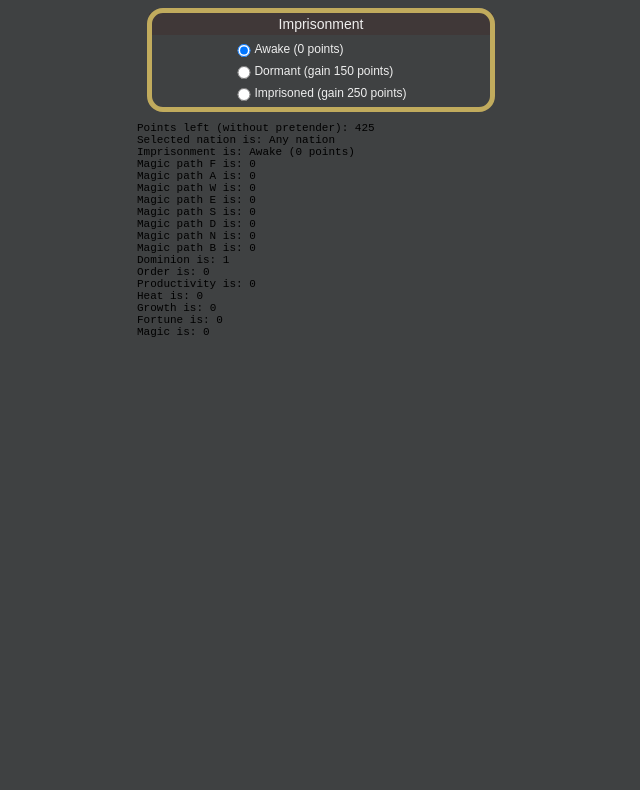
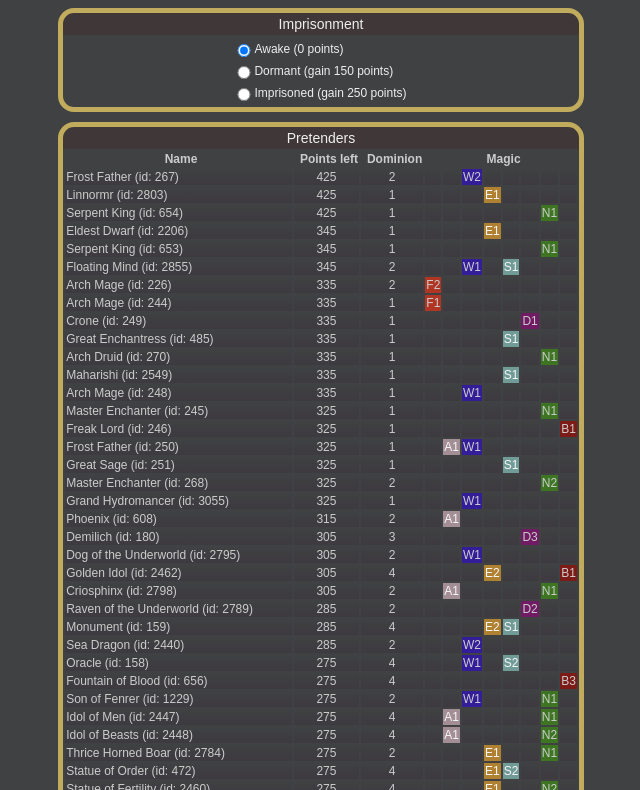
Before and after one commit to bsielski/pretenders-dom5, a React (Create React App) app: page / in a window 1280 px wide. Shown: the part 330-1120 px from the top of the page, without its empty margins (319-959 px from the left). Before the commit the page ends 800 px from the top, so only its background shows below. Built offline with nearby package versions, Linux system fonts and the light colour scheme.

Commit message:
Pretender table

```diff
--- a/src/App.js
+++ b/src/App.js
@@ -1,7 +1,9 @@
 import React, { Component } from 'react';
+import {getPretenders} from './pretenders';
 import {getNations} from './nations';
 import {magicCost} from './magicCost';
 import {scalesCost} from './scalesCost';
+import {dominionCost} from './dominionCost';
 import {totalBlessPoints} from './blessPoints';
 
 import './App.css';
@@ -44,16 +46,17 @@ class App extends Component {
     this.scaleMin = -3;
     this.scaleMax = 3;
     this.imprisonmentOptions = {
-      1:  { points: 0,
+      1: { points: 0,
           label: "Awake (0 points)",
         },
-      2:  { points: 150,
+      2: { points: 150,
           label: "Dormant (gain 150 points)",
         },
-      3:  { points: 250,
+      3: { points: 250,
           label: "Imprisoned (gain 250 points)",
         },
     };
+    this.pretenders = getPretenders();
     this.nations = getNations();
     this.state = {
       nationId: 0,
@@ -121,6 +124,7 @@ class App extends Component {
     const isImprosonmentChecked = (value) => {
       return this.state.imprisonment === parseInt(value, 10);
     };
+
     const imprisonmentOptions = Object.keys(this.imprisonmentOptions).map(imprisonmentLevel => {
       return (
         <div key={imprisonmentLevel} className="value-picker value-picker--imprisonment value-picker--imprisonment-checked">
@@ -136,6 +140,7 @@ class App extends Component {
         </div>
       );
     });
+
 
     const pointsLeftWithoutPretenders = this.points
                                       + this.imprisonmentOptions[this.state.imprisonment].points
@@ -169,6 +174,56 @@ class App extends Component {
     };
 
     const blessPoints = totalBlessPoints(this.state.path, blessBonuses);
+
+    const pretenderRows = this.nations[this.state.nationId].pretenders.map(pretenderId => {
+      const pretender = this.pretenders[pretenderId];
+      return (
+        {
+          pretenderId: pretenderId,
+          name: pretender.name,
+          pointsLeft: pointsLeftWithoutPretenders - magicCost(
+                          { F: pretender.F, A: pretender.A, W: pretender.W, E: pretender.E,
+                            S: pretender.S, D: pretender.D, N: pretender.N, B: pretender.B,
+                          },
+                          pretender.pathcost,
+                          this.state.path
+                        ) - pretender.pointcost - dominionCost(pretender.startdom, this.state.dominion),
+          dominion: pretender.startdom > this.state.dominion ? pretender.startdom : this.state.dominion,
+          f: pretender.F > this.state.path.f ? pretender.F : this.state.path.f,
+          a: pretender.A > this.state.path.a ? pretender.A : this.state.path.a,
+          w: pretender.W > this.state.path.w ? pretender.W : this.state.path.w,
+          e: pretender.E > this.state.path.e ? pretender.E : this.state.path.e,
+          s: pretender.S > this.state.path.s ? pretender.S : this.state.path.s,
+          d: pretender.D > this.state.path.d ? pretender.D : this.state.path.d,
+          n: pretender.N > this.state.path.n ? pretender.N : this.state.path.n,
+          b: pretender.B > this.state.path.b ? pretender.B : this.state.path.b,
+        }
+      );
+    }).sort((a, b) => {
+      if (a.pointsLeft < b.pointsLeft) {
+        return 1;
+      }
+      if (a.pointsLeft > b.pointsLeft) {
+        return -1;
+      }
+      return 0;
+    }).map(data => {
+      return (
+        <tr key={data.pretenderId} className="pretenders-table__row">
+          <td className="pretenders-table__cell pretenders-table__cell--name">{data.name + " (id: " + data.pretenderId + ")"}</td>
+          <td className="pretenders-table__cell pretenders-table__cell--left">{data.pointsLeft}</td>
+          <td className="pretenders-table__cell pretenders-table__cell--dominion">{data.dominion}</td>
+          <td className={"pretenders-table__cell" + (data.f > 0 ? " pretenders-table__cell--fire" : ""  ) }>{data.f > 0 ? data.f : ""}</td>
+          <td className={"pretenders-table__cell" + (data.a > 0 ? " pretenders-table__cell--air" : ""   ) }>{data.a > 0 ? data.a : ""}</td>
+          <td className={"pretenders-table__cell" + (data.w > 0 ? " pretenders-table__cell--water" : "" ) }>{data.w > 0 ? data.w : ""}</td>
+          <td className={"pretenders-table__cell" + (data.e > 0 ? " pretenders-table__cell--earth" : "" ) }>{data.e > 0 ? data.e : ""}</td>
+          <td className={"pretenders-table__cell" + (data.s > 0 ? " pretenders-table__cell--astral" : "") }>{data.s > 0 ? data.s : ""}</td>
+          <td className={"pretenders-table__cell" + (data.d > 0 ? " pretenders-table__cell--death" : "" ) }>{data.d > 0 ? data.d : ""}</td>
+          <td className={"pretenders-table__cell" + (data.n > 0 ? " pretenders-table__cell--nature" : "") }>{data.n > 0 ? data.n : ""}</td>
+          <td className={"pretenders-table__cell" + (data.b > 0 ? " pretenders-table__cell--blood" : "" ) }>{data.b > 0 ? data.b : ""}</td>
+        </tr>
+      );
+    });
 
     return (
       <main>
@@ -302,6 +357,24 @@ class App extends Component {
           </div>
         </div>
 
+        <div className="form">
+          <header className="form__header">Pretenders</header>
+          <table className="pretenders-table" id="pretenders-table">
+            <thead className="pretenders-table__head" id="pretenders-table__head">
+              <tr className="pretenders-table__row">
+                <th className="pretenders-table__header">Name</th>
+                <th className="pretenders-table__header">Points left</th>
+                <th className="pretenders-table__header">Dominion</th>
+                <th className="pretenders-table__header" colSpan="8">Magic</th>
+              </tr>
+            </thead>
+            <tbody className="pretenders-table__body" id="pretenders-table__body">
+              {pretenderRows}
+            </tbody>
+          </table>
+        </div>
+
+
         <Debug
           nation={this.nations[this.state.nationId].label}
           imprisonment={this.imprisonmentOptions[this.state.imprisonment].label}
@@ -322,24 +395,10 @@ class App extends Component {
           fortune={this.state.fortune}
           magic={this.state.magic}
         />
+
+
       </main>
     );
-        //
-        // <div className="form">
-        //   <header className="form__header">Pretenders</header>
-        //   <table className="pretenders-table" id="pretenders-table">
-        //     <thead className="pretenders-table__head" id="pretenders-table__head">
-        //       <tr className="pretenders-table__row">
-        //         <th className="pretenders-table__header">Name</th>
-        //         <th className="pretenders-table__header">Points left</th>
-        //         <th className="pretenders-table__header">Dominion</th>
-        //         <th className="pretenders-table__header" colspan="8">Magic</th>
-        //       </tr>
-        //     </thead>
-        //     <tbody className="pretenders-table__body" id="pretenders-table__body">
-        //     </tbody>
-        //   </table>
-        // </div>
   }
 
 }
--- a/src/magicCost.js
+++ b/src/magicCost.js
@@ -18,14 +18,14 @@ function magicPathCost(newPathCost, baseLevel, wantedLevel) {
 
 export function magicCost(pretenderStartLevels, pretenderNewPathCost, wantedLevels) {
   return (
-      magicPathCost(pretenderNewPathCost, pretenderStartLevels.F, wantedLevels.F)
-    + magicPathCost(pretenderNewPathCost, pretenderStartLevels.A, wantedLevels.A)
-    + magicPathCost(pretenderNewPathCost, pretenderStartLevels.W, wantedLevels.W)
-    + magicPathCost(pretenderNewPathCost, pretenderStartLevels.E, wantedLevels.E)
-    + magicPathCost(pretenderNewPathCost, pretenderStartLevels.S, wantedLevels.S)
-    + magicPathCost(pretenderNewPathCost, pretenderStartLevels.D, wantedLevels.D)
-    + magicPathCost(pretenderNewPathCost, pretenderStartLevels.N, wantedLevels.N)
-    + magicPathCost(pretenderNewPathCost, pretenderStartLevels.B, wantedLevels.B)
+      magicPathCost(pretenderNewPathCost, pretenderStartLevels.F, wantedLevels.f)
+    + magicPathCost(pretenderNewPathCost, pretenderStartLevels.A, wantedLevels.a)
+    + magicPathCost(pretenderNewPathCost, pretenderStartLevels.W, wantedLevels.w)
+    + magicPathCost(pretenderNewPathCost, pretenderStartLevels.E, wantedLevels.e)
+    + magicPathCost(pretenderNewPathCost, pretenderStartLevels.S, wantedLevels.s)
+    + magicPathCost(pretenderNewPathCost, pretenderStartLevels.D, wantedLevels.d)
+    + magicPathCost(pretenderNewPathCost, pretenderStartLevels.N, wantedLevels.n)
+    + magicPathCost(pretenderNewPathCost, pretenderStartLevels.B, wantedLevels.b)
   );
 }
 
--- a/src/nations.js
+++ b/src/nations.js
@@ -4,7 +4,7 @@ import {putPretendersToNations} from './nationsPretenders';
 export function getNations() {
   const nationsData = {
     0:   { era: null, label: "Any nation",
-      realms: [],
+      realms: [1, 2, 3, 4, 5, 6, 7, 8, 9, 10],
       cheapgods20: [],
       cheapgods40: []},
     5:   { era: 0, label: "EA Arcoscephale - Golden Era",
@@ -384,12 +384,11 @@ export function getNations() {
     if (!nationsData[nationId].blessB) {
       nationsData[nationId].blessB = 0;
     }
+    nationsData[nationId].pretenders = [];
   });
+
+  putPretendersToNations(nationsData, getPretenders());
+
   return nationsData;
 
 };
-
-// const nations = getNations()
-// console.log(
-//   nations[95]
-// );
--- a/src/nationsPretenders.js
+++ b/src/nationsPretenders.js
@@ -1,3 +1,38 @@
 export function putPretendersToNations(nations, pretenders) {
 
+  const realmsPretenders = {
+    1 : [], 2 : [], 3 : [], 4 : [], 5 : [],
+    6 : [], 7 : [], 8 : [], 9 : [], 10: [],
+  };
+
+  Object.keys(pretenders).forEach(pretenderId => {
+    pretenderId = parseInt(pretenderId, 10);
+    const pretenderRealms = [];
+    if (pretenders[pretenderId]["realm1"]) pretenderRealms.push(pretenders[pretenderId]["realm1"]);
+    if (pretenders[pretenderId]["realm2"]) pretenderRealms.push(pretenders[pretenderId]["realm2"]);
+    if (pretenders[pretenderId]["realm3"]) pretenderRealms.push(pretenders[pretenderId]["realm3"]);
+    pretenderRealms.forEach(realm => {
+      if (realm === 10) {
+  		  realmsPretenders[1].push(pretenderId);
+  		  realmsPretenders[2].push(pretenderId);
+  		  realmsPretenders[3].push(pretenderId);
+  		  realmsPretenders[4].push(pretenderId);
+  		  realmsPretenders[5].push(pretenderId);
+  		  realmsPretenders[6].push(pretenderId);
+  		  realmsPretenders[7].push(pretenderId);
+  		  realmsPretenders[8].push(pretenderId);
+  		  realmsPretenders[10].push(pretenderId);
+  		}
+      else {
+        realmsPretenders[realm].push(pretenderId);
+  		}
+    });
+  });
+
+  Object.keys(nations).forEach(nationId => {
+    nations[nationId].realms.forEach(realm => {
+      nations[nationId].pretenders = nations[nationId].pretenders.concat(realmsPretenders[realm]);
+    });
+    nations[nationId].pretenders = Array.from(new Set(nations[nationId].pretenders))
+  });
 }
--- a/src/pretenders.js
+++ b/src/pretenders.js
@@ -2057,11 +2057,14 @@ export function getPretenders() {
     if (!vanilla_pretenders_data[pretenderId].D) {
       vanilla_pretenders_data[pretenderId].D = 0;
     }
+    if (!vanilla_pretenders_data[pretenderId].N) {
+      vanilla_pretenders_data[pretenderId].N = 0;
+    }
     if (!vanilla_pretenders_data[pretenderId].B) {
       vanilla_pretenders_data[pretenderId].B = 0;
     }
-    if (!vanilla_pretenders_data[pretenderId].B) {
-      vanilla_pretenders_data[pretenderId].B = 0;
+    if (!vanilla_pretenders_data[pretenderId].pathcost) {
+      vanilla_pretenders_data[pretenderId].pathcost = 10;
     }
   });
 
```
Lines whose indentation alone changed are shown as unchanged.
